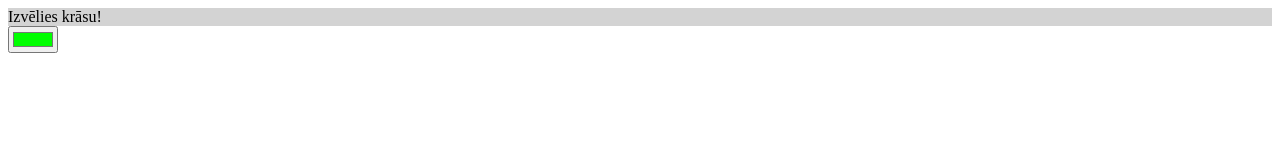
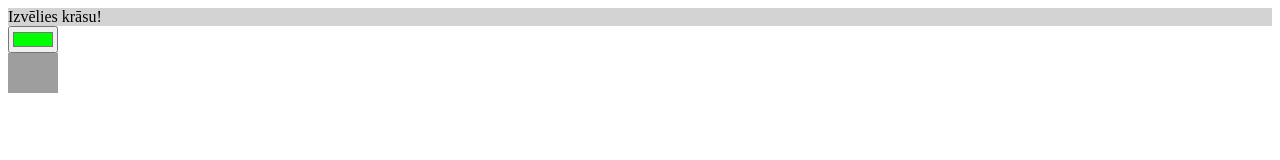
Before and after one commit to limonofficial/TestWeb, a plain HTML site: page krasas.html in a window 1280 px wide. Drawn offline with Linux system fonts and the light colour scheme; grey boxes are pictures that could not be loaded.

Commit message:
Merge origin/master
Conflicts:
	README.md
	darbibas.html

```diff
--- a/krasas.html
+++ b/krasas.html
@@ -21,5 +21,8 @@ and open the template in the editor.
   <div id="fons" style="background-color:lightgrey">Izvēlies krāsu!</div>
   <input type="color" id="krasa" value="#00ff00" onchange="krasot();">
 </form>
+<a href="https://limonofficial.github.io/TestWeb/">
+<img src="https://e7.pngegg.com/pngimages/194/44/png-clipart-computer-icons-arrow-button-undo-direction-position-or-indication-sign-cartello-angle-text.png" width="50" height="40" alt="Atpakaļ" title="Atpakaļ">
+</a>
 </body>
 </html>
```
